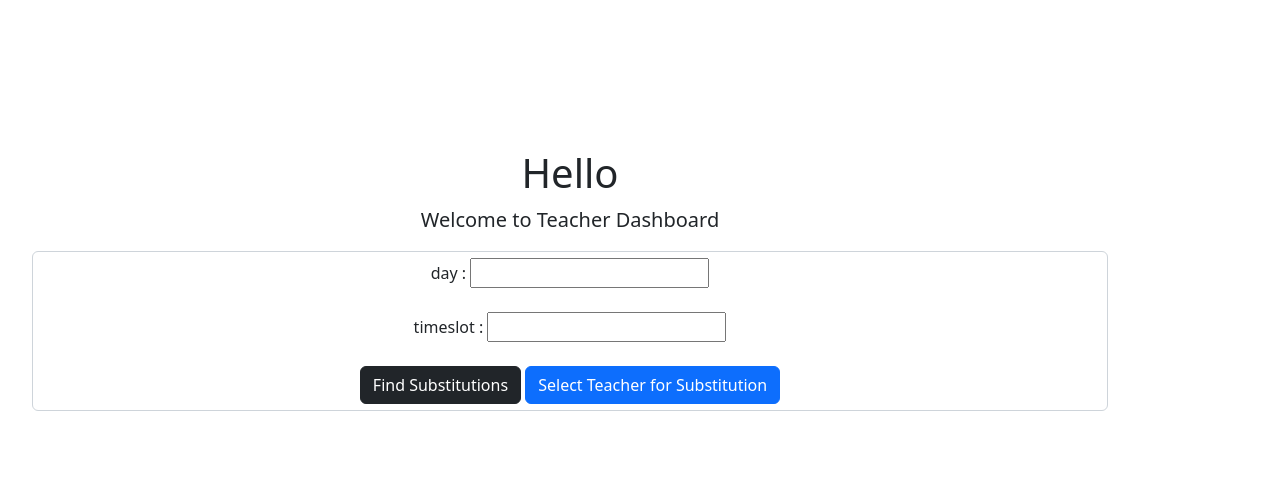
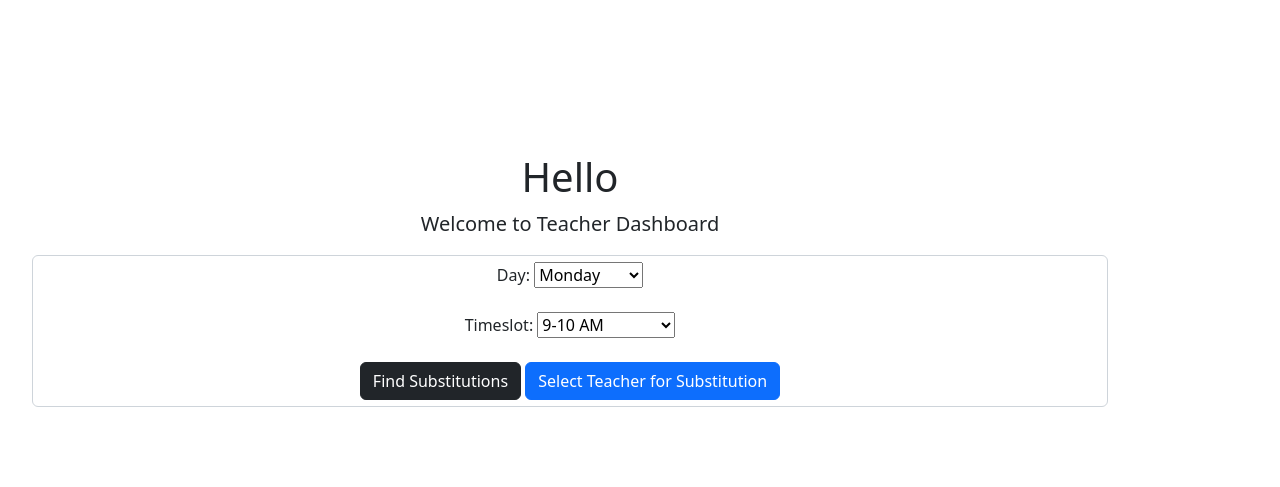
Before and after one commit to atharvpathak84/EduSync, a Node server app: template views/teacher_dashboard.ejs in a window 1280 px wide. Shown: the part 50-537 px from the top of the page. Run offline with Node 20, Linux system fonts and the light colour scheme; the template is opened without the code that fills it, so the values that code supplies are empty; some libraries are stand-ins or nearby versions.

Commit message:
Drop down menus

```diff
--- a/views/teacher_dashboard.ejs
+++ b/views/teacher_dashboard.ejs
@@ -52,10 +52,27 @@
       <p class="lead text-dark">Welcome to Teacher Dashboard</p>
 
       <form method="POST" action="/dashboard" class="form-control" id="findSubs">
-        <label for="day">day :</label>
-        <input type="text" id="day" name="day" /><br /><br />
-        <label for="timeSlot">timeslot :</label>
-        <input type="text" id="timeSlot" name="timeSlot" /><br /><br />
+        <label for="day">Day:</label>
+  <select id="day" name="day">
+    <option value="mon">Monday</option>
+    <option value="tue">Tuesday</option>
+    <option value="wed">Wednesday</option>
+    <option value="thu">Thursday</option>
+    <option value="fri">Friday</option>
+
+    <!-- Add more options for other days -->
+  </select><br /><br />
+
+  <label for="timeSlot">Timeslot:</label>
+  <select id="timeSlot" name="timeSlot">
+    <option value="9-10 AM">9-10 AM</option>
+    <option value="10-11 AM">10-11 AM</option>
+    <option value="11:30-12:30 PM">11:30-12:30 PM</option>
+    <option value="12:30-1:30 PM">12:30-1:30 PM</option>
+    <option value="2:15-4:15 PM">2:15-4:15 PM</option>
+    <!-- Add more options for other timeslots -->
+  </select><br /><br />
+
 
         <button type="submit" class="btn btn-dark" id="submitbtn">Find Substitutions</button>
 
```
